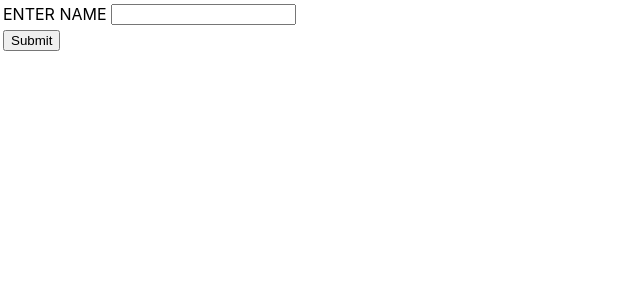
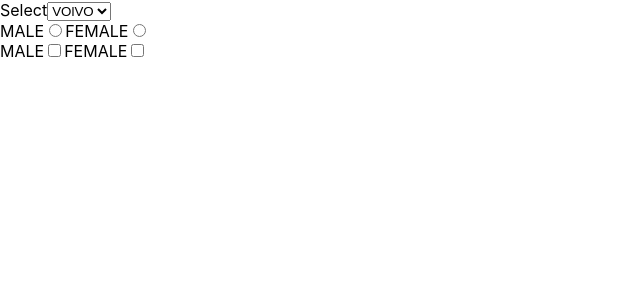
Before and after one commit to JStar17/Reacct, a React (Create React App) app: page / in a window 1280 px wide. Shown: the top 300 px of the page, without its empty margins (0-640 px from the left). Built offline with nearby package versions, Linux system fonts and the light colour scheme; the HTML template or start-up script is replaced by a standard one.

Commit message:
select,radio,checkbox

```diff
--- a/src/App.js
+++ b/src/App.js
@@ -14,7 +14,9 @@ import axios from 'axios';
 // import{AppDemo} from './components/AppDemo'
 // import{ApiDemo3} from './components/ApiDemo3'
 // import{FileUpload} from './components/FileUpload'
-import{FormDemo} from './components/FormDemo'
+// import{FormDemo} from './components/FormDemo'
+import {SelectDemo} from './components/SelectDemo'
+
 
 function App() {
   return (
@@ -31,7 +33,8 @@ function App() {
    {/* {<AppDemo/>} */}
    {/* <ApiDemo3/> */}
    {/* <FileUpload/> */}
-   <FormDemo/>
+   {/* <FormDemo/> */}
+   <SelectDemo/>
 
  </div>
 
--- /dev/null
+++ b/src/components/SelectDemo.js
@@ -0,0 +1,67 @@
+
+import { useState } from "react"
+
+export const SelectDemo = () => {
+    const [value,setvalue]= useState([]);
+    var options = [
+        {
+        lable:"VOlVO",
+        value:"volovo"
+        },
+      {
+
+        lable:"BMW",
+        value:"bmw"
+      },
+      {
+        lable:"AUDI",
+        value:"audi"
+       },
+    ]
+    const selectChangeHandler = (e)=>{
+
+var selectedOption = e.target.value;
+alert(selectedOption)
+
+
+    }
+    const genderChangeHandler =(e)=>{
+        alert(e.target.value)
+    }
+    const genderChangeHandler1 =(e)=>{
+    }
+
+
+
+ return (
+
+    <div>
+        <form>
+        <label>Select</label>
+        <select onChange={(e)=>{selectChangeHandler(e)}}>
+        {
+
+            options.map((option)=>{
+                return(<option value = {option.value}>{option.lable}</option>
+
+            )})
+        }
+
+
+        </select>
+        <br/>
+        <label>MALE</label>
+        <input type="radio" name = "gender" value="male" onChange ={(e)=>{genderChangeHandler(e)}}/>
+        <label>FEMALE</label>
+        <input type="radio" name = "gender" value="female" onChange ={(e)=>{genderChangeHandler(e)}}/>
+        <br/>
+        <label>MALE</label>
+        <input type="checkbox" name = "gender" value="male" onChange ={(e)=>{genderChangeHandler1(e)}}/>
+        <label>FEMALE</label>
+        <input type="checkbox" name = "gender" value="female" onChange ={(e)=>{genderChangeHandler1(e)}}/>
+         </form>
+
+
+    </div>
+  )
+}
```
